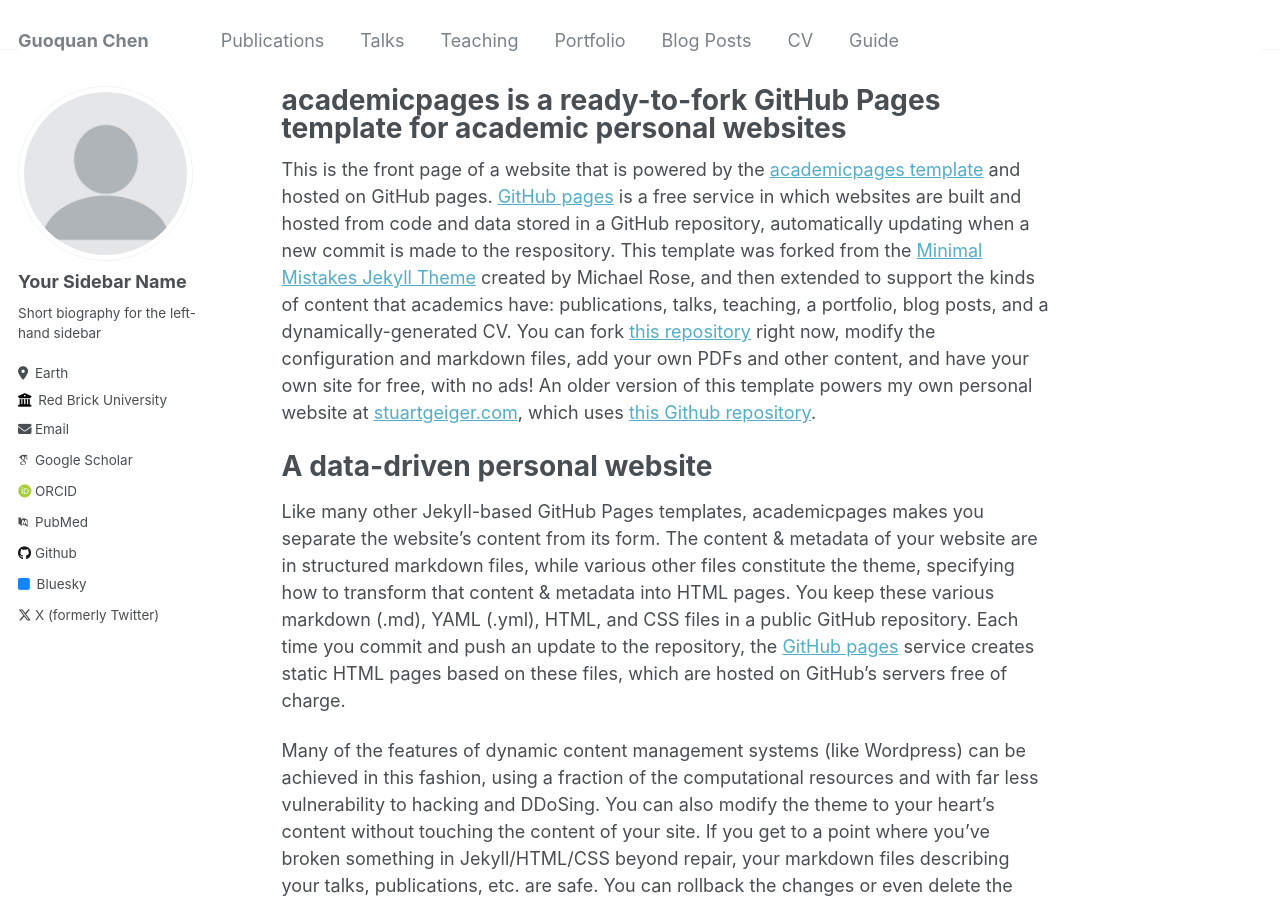
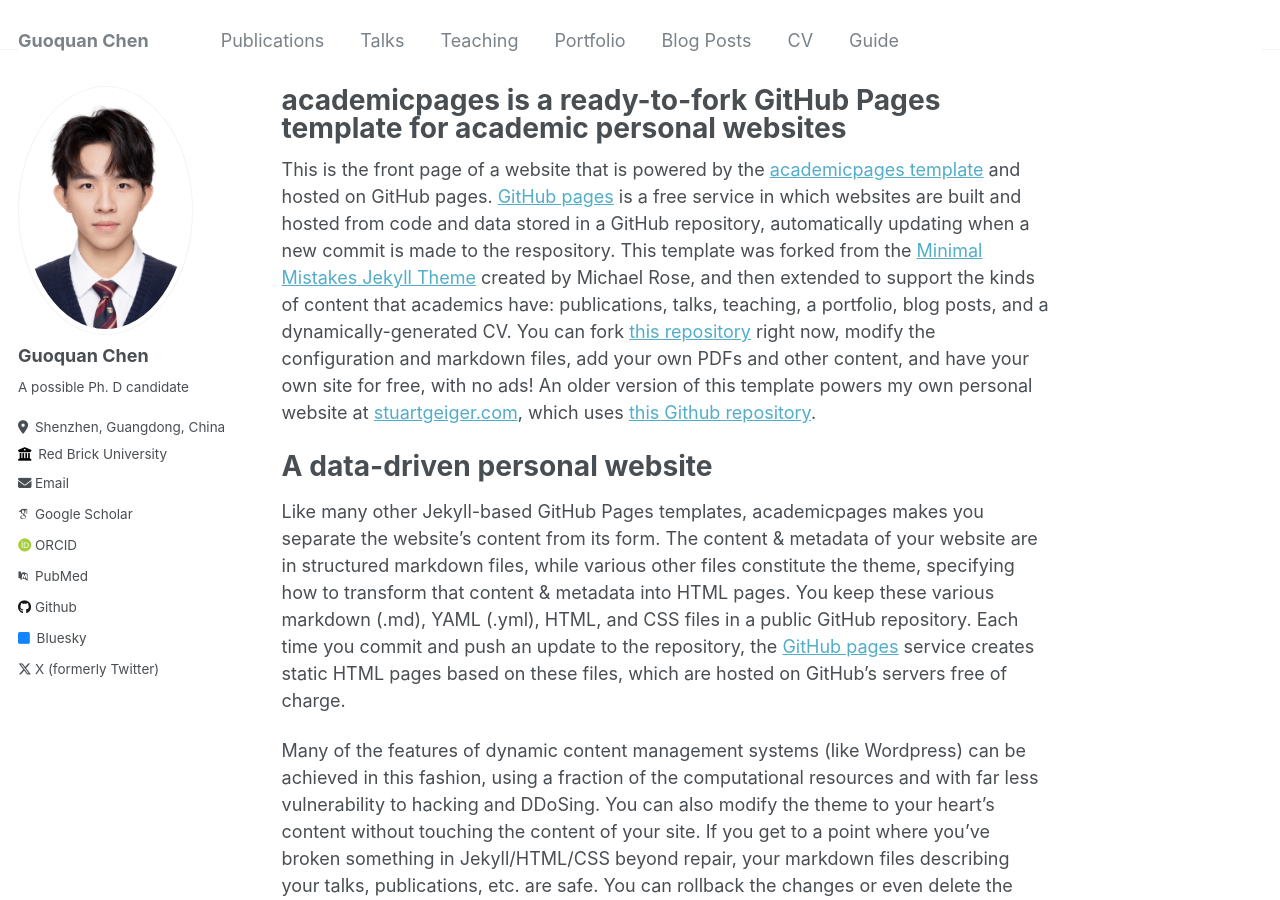
Before and after one commit to John-Chen1223/JohnChen1223.github.io, a Jekyll site: the page built from _pages/about.md, in a window 1280 px wide and 900 px high. Built offline with Jekyll 4.4.1, drawn with Linux system fonts in a browser that asks for light colours; some web fonts are replaced.

Commit message:
Update test1

```diff
--- a/_config.yml
+++ b/_config.yml
@@ -12,9 +12,9 @@ title                    : "Guoquan Chen"
 title_separator          : "-"
 name                     : &name "Guoquan Chen"
 description              : &description "A possible Ph. D candidate"
-url                      : https://academicpages.github.io # the base hostname & protocol for your site e.g. "https://mmistakes.github.io"
+url                      : https://john-chen1223.github.io # the base hostname & protocol for your site e.g. "https://john-chen1223.github.io"
 baseurl                  : "" # the subpath of your site, e.g. "/blog"
-repository               : "academicpages/academicpages.github.io"
+repository               : "john-chen1223/john-chen1223.github.io"
 
 # Site Author - The following control what appear as part of the author content on the side bar.
 #               If a field is blank the icon and link will not appear, otherwise it will be shown.
@@ -22,10 +22,10 @@ repository               : "academicpages/academicpages.github.io"
 author:
   # Biographic information
   avatar           : "profile.png"
-  name             : "Your Sidebar Name"
+  name             : "Guoquan Chen"
   pronouns         : # example: "she/her"
-  bio              : "Short biography for the left-hand sidebar"
-  location         : "Earth"
+  bio              : "A possible Ph. D candidate"
+  location         : "Shenzhen, Guangdong, China"
   employer         : "Red Brick University"
   uri              : # URL
   email            : "none@example.org"
```
Also changed, not shown: images/profile.png, 2 other files.
